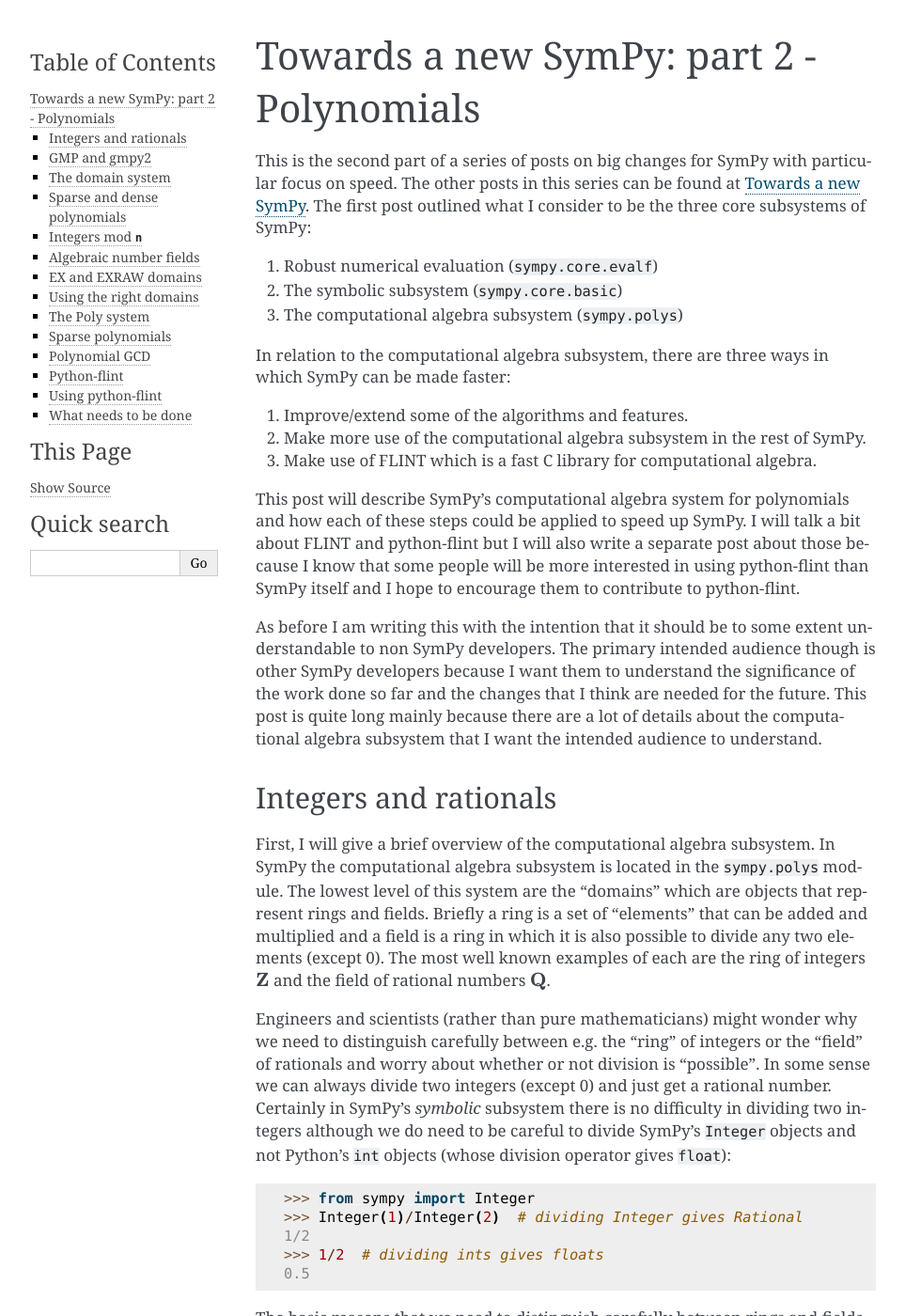
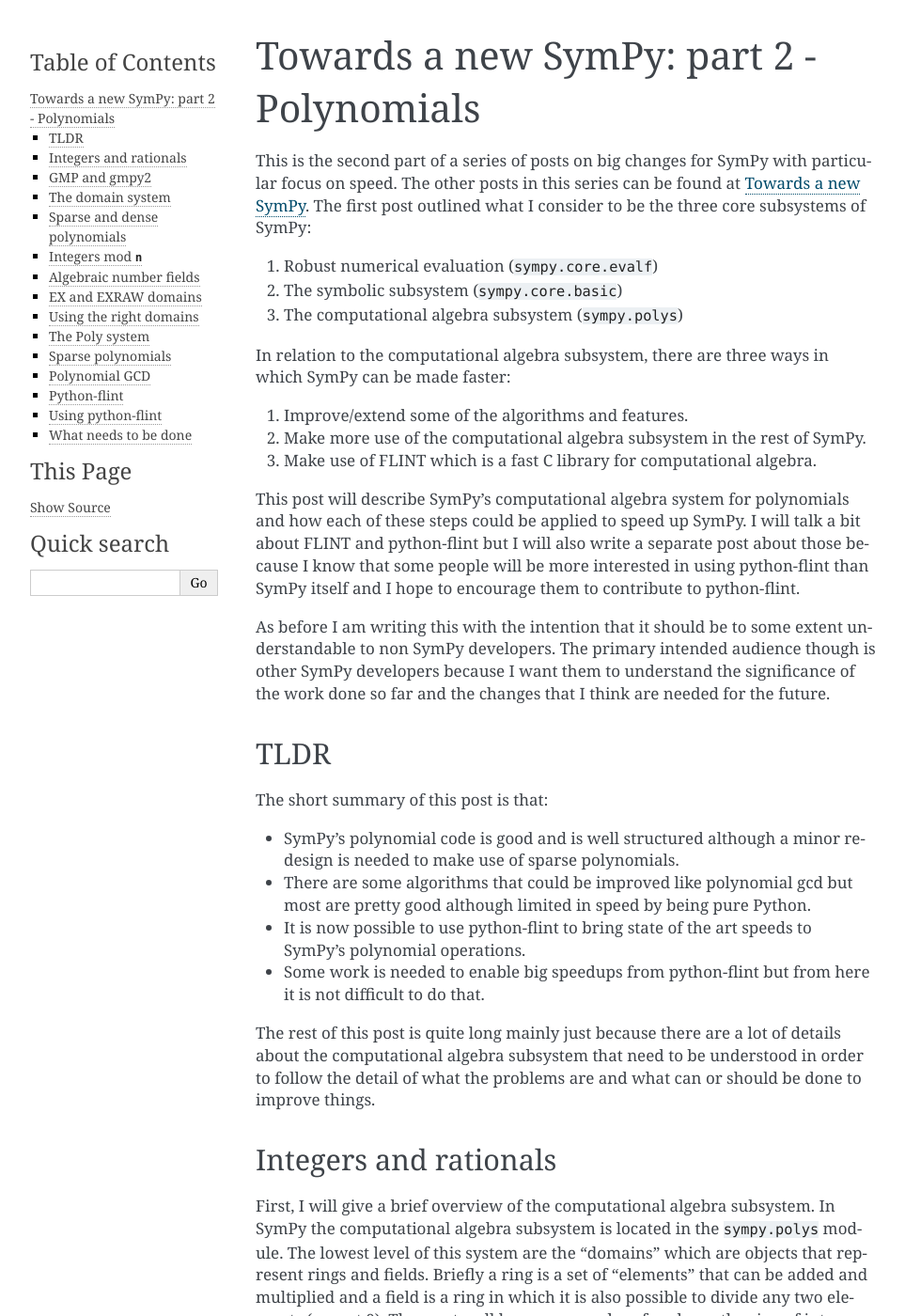
Before and after one commit to oscarbenjamin/blog, a Sphinx documentation site: the page built from source/czi/post2.rst, in a window 1280 px wide and 1400 px high. Shown: the whole window at 94% size, without its empty margins (148-1111 px from the left). Built offline with Sphinx 7.4.7, drawn with Linux system fonts in a browser that asks for light colours; comment, search, counter and statistics services are not loaded; some of the changed text lies outside the part shown.

Commit message:
Add TLDR

```diff
--- a/source/czi/post2.rst
+++ b/source/czi/post2.rst
@@ -28,9 +28,25 @@ As before I am writing this with the intention that it should be to some extent
 understandable to non SymPy developers. The primary intended audience though is
 other SymPy developers because I want them to understand the significance of
 the work done so far and the changes that I think are needed for the future.
-This post is quite long mainly because there are a lot of details about the
-computational algebra subsystem that I want the intended audience to
-understand.
+
+TLDR
+----
+
+The short summary of this post is that:
+
+- SymPy's polynomial code is good and is well structured although a minor
+  redesign is needed to make use of sparse polynomials.
+- There are some algorithms that could be improved like polynomial gcd but most
+  are pretty good although limited in speed by being pure Python.
+- It is now possible to use python-flint to bring state of the art speeds to
+  SymPy's polynomial operations.
+- Some work is needed to enable big speedups from python-flint but from here it
+  is not difficult to do that.
+
+The rest of this post is quite long mainly just because there are a lot of
+details about the computational algebra subsystem that need to be understood in
+order to follow the detail of what the problems are and what can or should be
+done to improve things.
 
 Integers and rationals
 ----------------------
@@ -1166,10 +1182,10 @@ using ``gmpy2``. The main difference is that python-flint provides many more
 things and using python-flint's elementary types for e.g. ``ZZ`` makes it
 easier to later add support for polynomials in e.g. ``ZZ[x]``.
 
-Besides ``ZZ`` and ``QQ`` the only other thing that SymPy currently (on master)
-uses python-flint for is the internal dense implementation of ``DomainMatrix``
-over ``ZZ`` and ``QQ`` and a few number theory functions that would otherwise
-be provided by ``gmpy2``:
+Besides ``ZZ`` and ``QQ`` the only other things that SymPy currently (on
+master) uses python-flint for are the internal dense implementation of
+``DomainMatrix`` over ``ZZ`` and ``QQ`` and a few number theory functions that
+would otherwise be provided by ``gmpy2``:
 
 https://github.com/sympy/sympy/pull/25495
 
```
Also changed, not shown: other parts of source/czi/post2.rst (+14 -14 lines).
